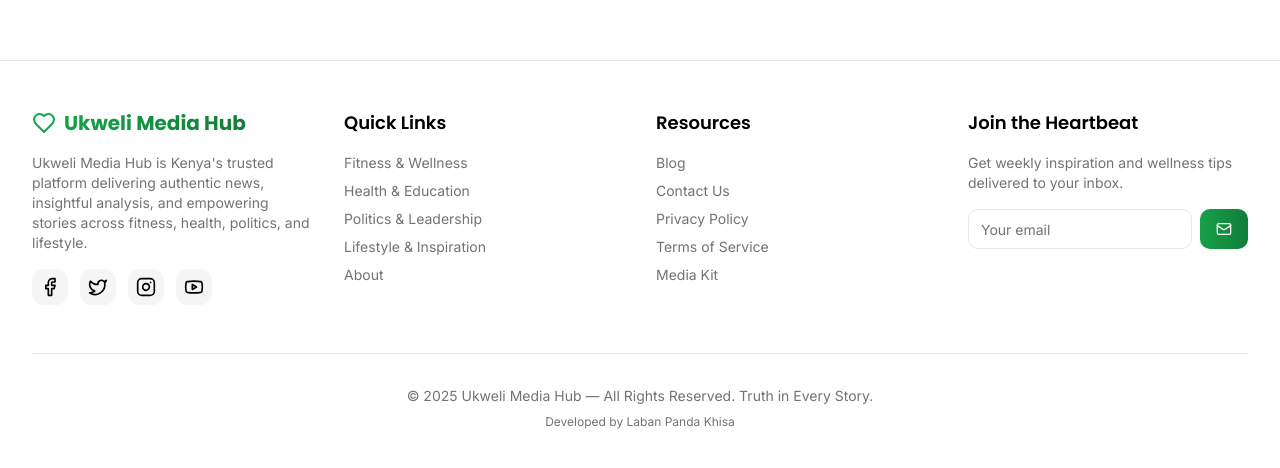
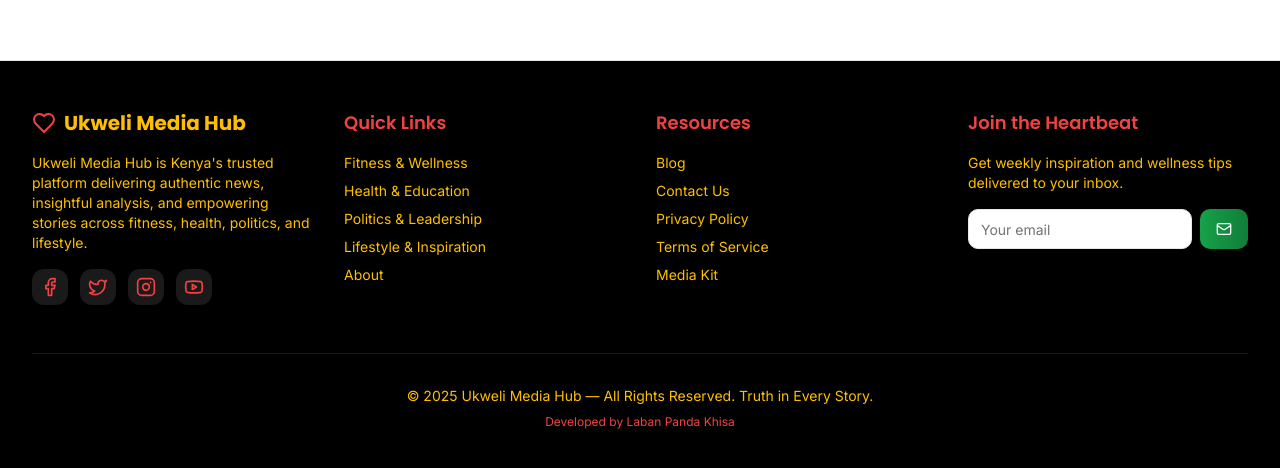
Before and after one commit to itsmycardio-design/heartbeats-united-platform, a React (Vite) app: page /blog/1 in a window 1280 px wide. Shown: the part 885-1353 px from the top of the page. Built offline with nearby package versions, Linux system fonts and the light colour scheme; no server answers; the database is empty; the HTML template or start-up script is replaced by a standard one.

Commit message:
Update footer colors

```diff
--- a/src/components/Footer.tsx
+++ b/src/components/Footer.tsx
@@ -36,31 +36,31 @@ export const Footer = () => {
   };
 
   return (
-    <footer className="bg-card border-t border-border mt-20">
+    <footer className="bg-black border-t border-border mt-20">
       <div className="container mx-auto px-4 lg:px-8 py-12">
         <div className="grid grid-cols-1 md:grid-cols-2 lg:grid-cols-4 gap-8">
           {/* About Column */}
           <div>
             <Link to="/" className="flex items-center gap-2 font-poppins font-bold text-xl mb-4">
-              <Heart className="w-6 h-6 text-primary" />
-              <span className="bg-gradient-to-r from-primary to-primary-dark bg-clip-text text-transparent">
+              <Heart className="w-6 h-6 text-[hsl(var(--footer-red))]" />
+              <span className="text-[hsl(var(--footer-gold))]">
                 Ukweli Media Hub
               </span>
             </Link>
-            <p className="font-inter text-sm text-muted-foreground mb-4">
+            <p className="font-inter text-sm text-[hsl(var(--footer-gold))] mb-4">
               Ukweli Media Hub is Kenya's trusted platform delivering authentic news, insightful analysis, and empowering stories across fitness, health, politics, and lifestyle.
             </p>
             <div className="flex gap-3">
-              <a href="#" className="p-2 rounded-lg bg-muted hover:bg-primary/20 hover:text-primary transition-all">
+              <a href="#" className="p-2 rounded-lg bg-white/10 hover:bg-[hsl(var(--footer-red))]/20 text-[hsl(var(--footer-red))] transition-all">
                 <Facebook className="w-5 h-5" />
               </a>
-              <a href="#" className="p-2 rounded-lg bg-muted hover:bg-primary/20 hover:text-primary transition-all">
+              <a href="#" className="p-2 rounded-lg bg-white/10 hover:bg-[hsl(var(--footer-red))]/20 text-[hsl(var(--footer-red))] transition-all">
                 <Twitter className="w-5 h-5" />
               </a>
-              <a href="#" className="p-2 rounded-lg bg-muted hover:bg-primary/20 hover:text-primary transition-all">
+              <a href="#" className="p-2 rounded-lg bg-white/10 hover:bg-[hsl(var(--footer-red))]/20 text-[hsl(var(--footer-red))] transition-all">
                 <Instagram className="w-5 h-5" />
               </a>
-              <a href="#" className="p-2 rounded-lg bg-muted hover:bg-primary/20 hover:text-primary transition-all">
+              <a href="#" className="p-2 rounded-lg bg-white/10 hover:bg-[hsl(var(--footer-red))]/20 text-[hsl(var(--footer-red))] transition-all">
                 <Youtube className="w-5 h-5" />
               </a>
             </div>
@@ -68,30 +68,30 @@ export const Footer = () => {
 
           {/* Quick Links */}
           <div>
-            <h3 className="font-poppins font-semibold text-lg mb-4">Quick Links</h3>
+            <h3 className="font-poppins font-semibold text-lg mb-4 text-[hsl(var(--footer-red))]">Quick Links</h3>
             <ul className="space-y-2 font-inter text-sm">
               <li>
-                <Link to="/fitness" className="text-muted-foreground hover:text-primary transition-colors">
+                <Link to="/fitness" className="text-[hsl(var(--footer-gold))] hover:text-[hsl(var(--footer-red))] transition-colors">
                   Fitness & Wellness
                 </Link>
               </li>
               <li>
-                <Link to="/health" className="text-muted-foreground hover:text-primary transition-colors">
+                <Link to="/health" className="text-[hsl(var(--footer-gold))] hover:text-[hsl(var(--footer-red))] transition-colors">
                   Health & Education
                 </Link>
               </li>
               <li>
-                <Link to="/politics" className="text-muted-foreground hover:text-primary transition-colors">
+                <Link to="/politics" className="text-[hsl(var(--footer-gold))] hover:text-[hsl(var(--footer-red))] transition-colors">
                   Politics & Leadership
                 </Link>
               </li>
               <li>
-                <Link to="/lifestyle" className="text-muted-foreground hover:text-primary transition-colors">
+                <Link to="/lifestyle" className="text-[hsl(var(--footer-gold))] hover:text-[hsl(var(--footer-red))] transition-colors">
                   Lifestyle & Inspiration
                 </Link>
               </li>
               <li>
-                <Link to="/about" className="text-muted-foreground hover:text-primary transition-colors">
+                <Link to="/about" className="text-[hsl(var(--footer-gold))] hover:text-[hsl(var(--footer-red))] transition-colors">
                   About
                 </Link>
               </li>
@@ -100,30 +100,30 @@ export const Footer = () => {
 
           {/* Resources */}
           <div>
-            <h3 className="font-poppins font-semibold text-lg mb-4">Resources</h3>
+            <h3 className="font-poppins font-semibold text-lg mb-4 text-[hsl(var(--footer-red))]">Resources</h3>
             <ul className="space-y-2 font-inter text-sm">
               <li>
-                <Link to="/blog" className="text-muted-foreground hover:text-primary transition-colors">
+                <Link to="/blog" className="text-[hsl(var(--footer-gold))] hover:text-[hsl(var(--footer-red))] transition-colors">
                   Blog
                 </Link>
               </li>
               <li>
-                <Link to="/contact" className="text-muted-foreground hover:text-primary transition-colors">
+                <Link to="/contact" className="text-[hsl(var(--footer-gold))] hover:text-[hsl(var(--footer-red))] transition-colors">
                   Contact Us
                 </Link>
               </li>
               <li>
-                <a href="#" className="text-muted-foreground hover:text-primary transition-colors">
+                <a href="#" className="text-[hsl(var(--footer-gold))] hover:text-[hsl(var(--footer-red))] transition-colors">
                   Privacy Policy
                 </a>
               </li>
               <li>
-                <a href="#" className="text-muted-foreground hover:text-primary transition-colors">
+                <a href="#" className="text-[hsl(var(--footer-gold))] hover:text-[hsl(var(--footer-red))] transition-colors">
                   Terms of Service
                 </a>
               </li>
               <li>
-                <a href="#" className="text-muted-foreground hover:text-primary transition-colors">
+                <a href="#" className="text-[hsl(var(--footer-gold))] hover:text-[hsl(var(--footer-red))] transition-colors">
                   Media Kit
                 </a>
               </li>
@@ -132,8 +132,8 @@ export const Footer = () => {
 
           {/* Newsletter */}
           <div>
-            <h3 className="font-poppins font-semibold text-lg mb-4">Join the Heartbeat</h3>
-            <p className="font-inter text-sm text-muted-foreground mb-4">
+            <h3 className="font-poppins font-semibold text-lg mb-4 text-[hsl(var(--footer-red))]">Join the Heartbeat</h3>
+            <p className="font-inter text-sm text-[hsl(var(--footer-gold))] mb-4">
               Get weekly inspiration and wellness tips delivered to your inbox.
             </p>
             <form onSubmit={handleNewsletterSubmit} className="flex gap-2">
@@ -158,11 +158,11 @@ export const Footer = () => {
         </div>
 
         {/* Bottom Bar */}
-        <div className="mt-12 pt-8 border-t border-border">
-          <p className="text-center font-inter text-sm text-muted-foreground">
+        <div className="mt-12 pt-8 border-t border-white/10">
+          <p className="text-center font-inter text-sm text-[hsl(var(--footer-gold))]">
             © 2025 Ukweli Media Hub — All Rights Reserved. Truth in Every Story.
           </p>
-          <p className="text-center font-inter text-xs text-muted-foreground mt-2">
+          <p className="text-center font-inter text-xs text-[hsl(var(--footer-red))] mt-2">
             Developed by Laban Panda Khisa
           </p>
         </div>
--- a/src/index.css
+++ b/src/index.css
@@ -50,6 +50,10 @@ All colors MUST be HSL.
     --shadow-hover: 0 8px 30px hsl(0 0% 0% / 0.12);
     --transition-smooth: all 0.3s cubic-bezier(0.4, 0, 0.2, 1);
 
+    /* Footer Colors */
+    --footer-red: 0 85% 60%;
+    --footer-gold: 45 100% 50%;
+
     --sidebar-background: 0 0% 98%;
     --sidebar-foreground: 240 5.3% 26.1%;
     --sidebar-primary: 240 5.9% 10%;
@@ -97,6 +101,10 @@ All colors MUST be HSL.
     --shadow-card: 0 4px 20px hsl(0 0% 0% / 0.3);
     --shadow-hover: 0 8px 30px hsl(0 0% 0% / 0.4);
 
+    /* Footer Colors */
+    --footer-red: 0 85% 60%;
+    --footer-gold: 45 100% 50%;
+
     --sidebar-background: 240 5.9% 10%;
     --sidebar-foreground: 240 4.8% 95.9%;
     --sidebar-primary: 224.3 76.3% 48%;
```
